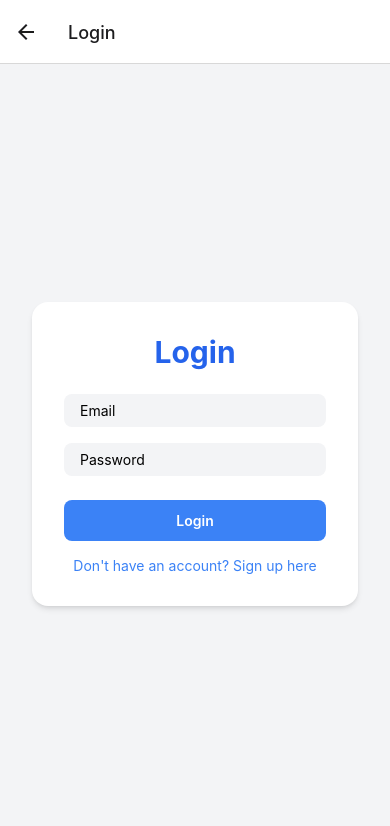
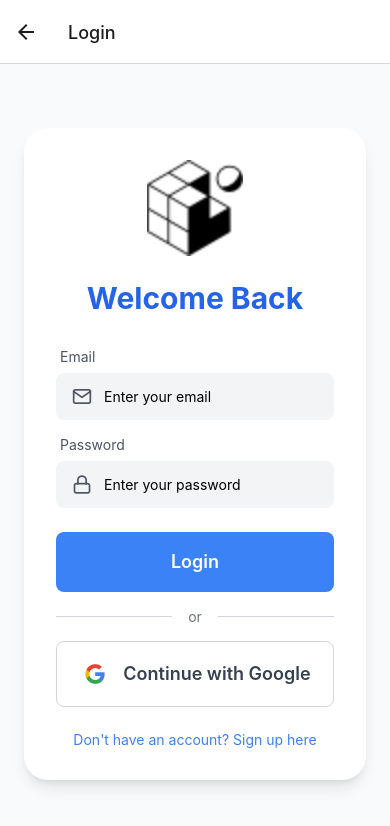
Before and after one commit to akadeepesh/Port_Invoice_Billing, a React Native app in the folder InvoiceBillingNativeTS/: screen /Login in a window 390 px wide. Shown: the top 826 px of the page. Built offline with nearby package versions, Linux system fonts and the light colour scheme; no server answers.

Commit message:
Updated UI of login/signup

```diff
--- a/InvoiceBillingNativeTS/components/AuthForm.tsx
+++ b/InvoiceBillingNativeTS/components/AuthForm.tsx
@@ -7,14 +7,18 @@ import {
   KeyboardAvoidingView,
   Platform,
   Alert,
+  Image,
+  ActivityIndicator,
 } from "react-native";
 import { NavigationProps } from "../types/navigation";
 import {
   createUserWithEmailAndPassword,
   getAuth,
   signInWithEmailAndPassword,
+  GoogleAuthProvider,
+  signInWithPopup,
 } from "firebase/auth";
-
+import { Feather } from "@expo/vector-icons";
 import { app } from "../firebase";
 
 type Props = {
@@ -25,33 +29,42 @@ type Props = {
 const AuthForm: React.FC<Props> = ({ isLogin, navigation }) => {
   const [email, setEmail] = useState("");
   const [password, setPassword] = useState("");
+  const [isLoading, setIsLoading] = useState(false);
   const auth = getAuth(app);
 
   const handleSubmit = async () => {
-    console.log(isLogin ? "Logging in" : "Signing up", { email, password });
-
+    setIsLoading(true);
     if (isLogin) {
       signInWithEmailAndPassword(auth, email, password)
         .then(() => {
-          // Signed in
           navigation.goBack();
         })
         .catch((error) => {
-          const errorCode = error.code;
-          const errorMessage = error.message;
-          Alert.alert("Error", errorMessage);
-        });
+          Alert.alert("Error", error.message);
+        })
+        .finally(() => setIsLoading(false));
     } else {
       createUserWithEmailAndPassword(auth, email, password)
         .then(() => {
-          // Signed up
           Alert.alert("Success", "Account created successfully");
         })
         .catch((error) => {
-          const errorMessage = error.message;
+          Alert.alert("Error", error.message);
+        })
+        .finally(() => setIsLoading(false));
+    }
+  };
 
-          Alert.alert("Error", errorMessage);
-        });
+  const handleGoogleSignIn = async () => {
+    setIsLoading(true);
+    const provider = new GoogleAuthProvider();
+    try {
+      await signInWithPopup(auth, provider);
+      navigation.goBack();
+    } catch (error: any) {
+      Alert.alert("Error", error.message);
+    } finally {
+      setIsLoading(false);
     }
   };
 
@@ -62,33 +75,72 @@ const AuthForm: React.FC<Props> = ({ isLogin, navigation }) => {
   return (
     <KeyboardAvoidingView
       behavior={Platform.OS === "ios" ? "padding" : "height"}
-      className="flex-1 justify-center px-8 bg-gray-100"
+      className="flex-1 justify-center px-6 bg-gray-50"
     >
-      <View className="bg-white p-8 rounded-2xl shadow-md">
-        <Text className="text-3xl font-bold mb-6 text-center text-blue-600">
-          {isLogin ? "Login" : "Sign Up"}
+      <View className="bg-white p-8 rounded-3xl shadow-lg">
+        <Image
+          source={require("../assets/favicon.png")}
+          className="w-24 h-24 mx-auto mb-6"
+        />
+        <Text className="text-3xl font-bold mb-8 text-center text-blue-600">
+          {isLogin ? "Welcome Back" : "Create Account"}
         </Text>
+        <View className="mb-4">
+          <Text className="text-gray-600 mb-2 ml-1">Email</Text>
+          <View className="flex-row items-center bg-gray-100 rounded-lg px-4 py-3">
+            <Feather name="mail" size={20} color="#4B5563" />
             <TextInput
-          className="bg-gray-100 px-4 py-2 rounded-lg mb-4"
-          placeholder="Email"
+              className="flex-1 ml-3"
+              placeholder="Enter your email"
               value={email}
               onChangeText={setEmail}
               keyboardType="email-address"
               autoCapitalize="none"
             />
+          </View>
+        </View>
+        <View className="mb-6">
+          <Text className="text-gray-600 mb-2 ml-1">Password</Text>
+          <View className="flex-row items-center bg-gray-100 rounded-lg px-4 py-3">
+            <Feather name="lock" size={20} color="#4B5563" />
             <TextInput
-          className="bg-gray-100 px-4 py-2 rounded-lg mb-6"
-          placeholder="Password"
+              className="flex-1 ml-3"
+              placeholder="Enter your password"
               value={password}
               onChangeText={setPassword}
               secureTextEntry
             />
+          </View>
+        </View>
         <TouchableOpacity
-          className="bg-blue-500 py-3 rounded-lg mb-4"
+          className="bg-blue-500 py-4 rounded-lg mb-4"
           onPress={handleSubmit}
+          disabled={isLoading}
         >
-          <Text className="text-white text-center font-semibold">
+          {isLoading ? (
+            <ActivityIndicator color="white" />
+          ) : (
+            <Text className="text-white text-center font-semibold text-lg">
               {isLogin ? "Login" : "Sign Up"}
+            </Text>
+          )}
+        </TouchableOpacity>
+        <View className="flex-row items-center mb-4">
+          <View className="flex-1 h-px bg-gray-300" />
+          <Text className="mx-4 text-gray-500">or</Text>
+          <View className="flex-1 h-px bg-gray-300" />
+        </View>
+        <TouchableOpacity
+          className="bg-white border border-gray-300 py-4 rounded-lg mb-6 flex-row justify-center items-center"
+          onPress={handleGoogleSignIn}
+          disabled={isLoading}
+        >
+          <Image
+            source={require("../assets/Google_Icons-09-512.webp")}
+            className="w-8 h-8 mr-3"
+          />
+          <Text className="text-gray-700 font-semibold text-lg">
+            Continue with Google
           </Text>
         </TouchableOpacity>
         <TouchableOpacity onPress={navigateToOtherForm}>
```
Also changed, not shown: InvoiceBillingNativeTS/assets/Google_Icons-09-512.webp (added). Lines whose indentation alone changed are shown as unchanged.
